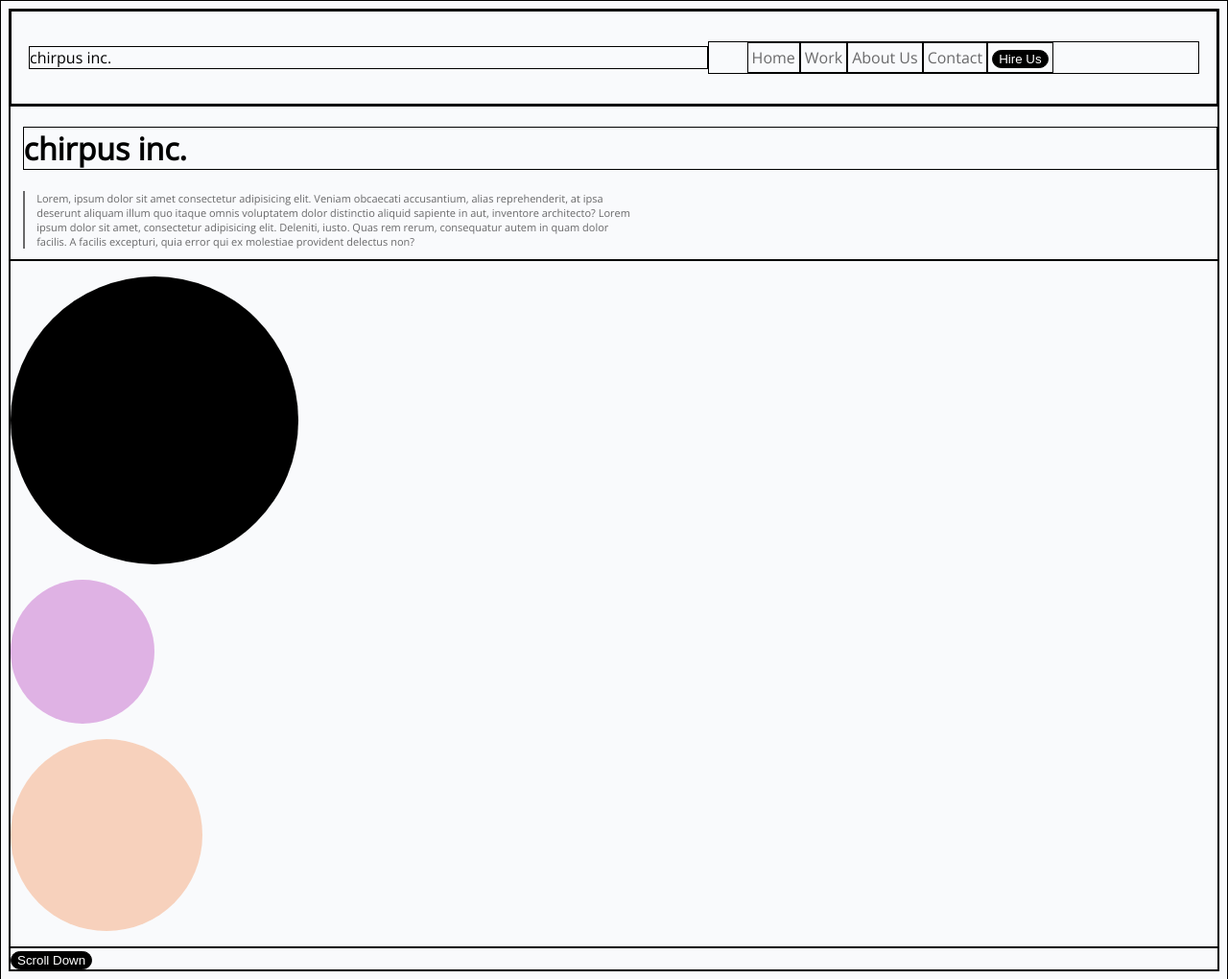
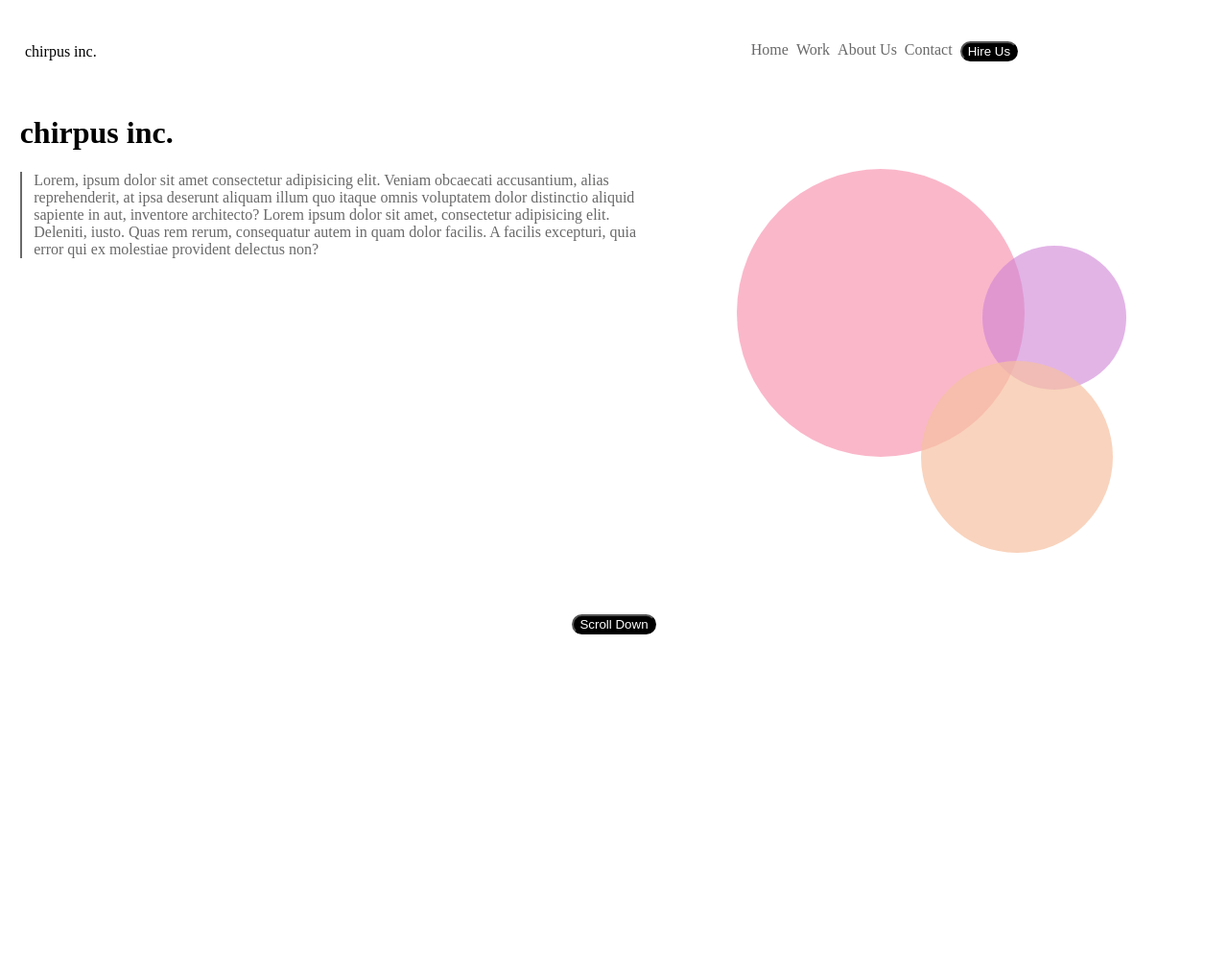
Before and after one commit to amandaduque/lab1, a plain HTML site: page index.html in a window 1280 px wide. Shown: the whole page at 96% size. After the commit the page ends 800 px from the top, so only its background shows below. Drawn offline with nearby package versions, Linux system fonts and the light colour scheme; a script that the page names is missing.

Commit message:
circle and scroll button update

```diff
--- a/index.html
+++ b/index.html
@@ -31,8 +31,8 @@
         <p class="circle2"></p>
         <p class="circle3"></p>
     </div>
-    <div>
-        <button>Scroll Down</button>
-    </div>
+    <footer>
+        <button class="scrollButton">Scroll Down</button>
+    </footer>
 </body>
 </html>
--- a/main.css
+++ b/main.css
@@ -1,4 +1,4 @@
-* {border: 1px solid black;
+/* * {border: 1px solid black; */
 }
 
 html{
@@ -31,10 +31,11 @@ ul li {
 
 }
 
-button {
+.navButton {
     background-color: #000;
     color: white;
     border-radius: 20px;
+
 }
 
 h1 {
@@ -56,6 +57,9 @@ h1 {
     border-radius: 50%;
     height: 300px;
     width: 300px;
+    position: absolute;
+    top: 20%;
+    left: 60%;
 }
 
 .circle2 {
@@ -64,6 +68,9 @@ h1 {
     border-radius: 50%;
     height: 150px;
     width: 150px;
+    position: absolute;
+    top: 30%;
+    left: 80%;
 }
 
 .circle3 {
@@ -72,15 +79,22 @@ h1 {
     border-radius: 50%;
     height: 200px;
     width: 200px;
+    position: absolute;
+    top: 45%;
+    left: 75%;
 }
 
-@media only screen and (min-width: 768px){
-    .text {
-      font-size: 11px;
-      text-align: left;
-    }
+footer{
+    display: flex;
+    justify-content: center;
 
-    .circle1 {
-        background-color: #000;
-        border-radius: 60%;
-    }
+}
+
+.scrollButton {
+
+    background-color: #000;
+    color: white;
+    border-radius: 20px;
+    position: absolute;
+    top: 80%;
+}
```
